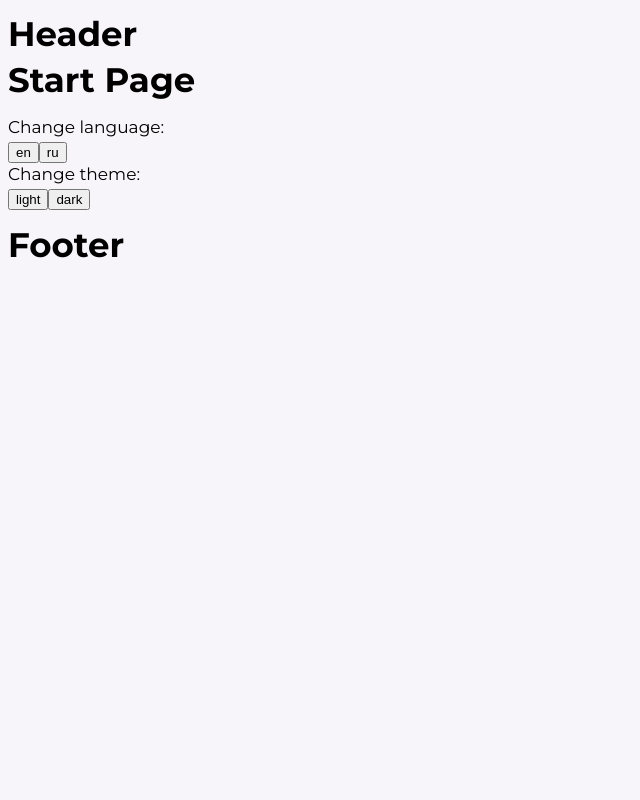
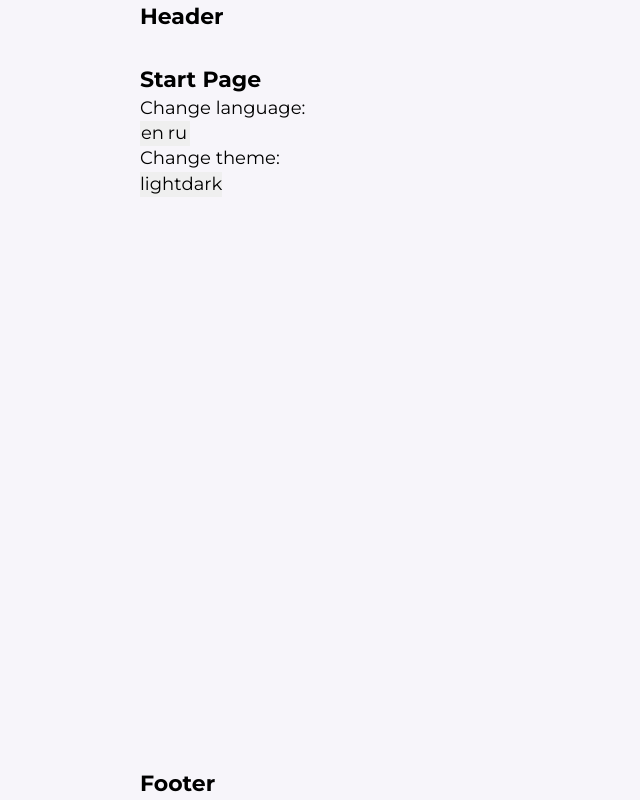
Before and after one commit to Ponomareva-Nina/Wikium-Clone, a React (Create React App) app in the folder client/: page /#/ in a window 1280 px wide. Shown: the whole page, without its empty margins (0-640 px from the left). Built offline with nearby package versions, Linux system fonts and the light colour scheme.

Commit message:
feat: update common styles

```diff
--- a/client/src/components/Footer/Footer.tsx
+++ b/client/src/components/Footer/Footer.tsx
@@ -1,3 +1,7 @@
 export const Footer = () => {
-  return <h1>Footer</h1>;
+  return (
+    <footer>
+      <h1>Footer</h1>
+    </footer>
+  );
 };
--- a/client/src/components/Header/Header.tsx
+++ b/client/src/components/Header/Header.tsx
@@ -1,3 +1,7 @@
 export const Header = () => {
-  return <h1>Header</h1>;
+  return (
+    <header>
+      <h1>Header</h1>
+    </header>
+  );
 };
--- a/client/src/index.scss
+++ b/client/src/index.scss
@@ -4,10 +4,87 @@
  font-size: 10px;
 }
 
-@mixin font-main($size: 1.7rem) {
+@mixin font-main($size: 1.8rem) {
   font-family: "Montserrat", sans-serif;
   font-size: $size;
+  font-weight: 400;
   line-height: 140%;
+}
+
+@mixin font-title($size: 2.2rem) {
+  font-family: "Montserrat", sans-serif;
+  font-size: $size;
+  font-weight: 600;
+  line-height: 150%;
+}
+
+@mixin flex-row($gap: 1rem, $justify: flex-start, $align: center) {
+  display: flex;
+  flex-direction: row;
+  gap: $gap;
+  justify-content: $justify;
+  align-items: $align;
+}
+
+@mixin flex-column($gap: 1rem, $justify: center, $align: center) {
+  display: flex;
+  flex-direction: column;
+  gap: $gap;
+  justify-content: $justify;
+  align-items: $align;
+}
+
+* {
+  box-sizing: border-box;
+}
+
+html,
+body,
+div,
+p,
+ul,
+ol,
+li,
+a,
+form,
+button,
+input {
+  @include font-main();
+  margin: 0;
+  padding: 0;
+}
+
+h1,
+h2,
+h3,
+h4,
+h5,
+h6 {
+  @include font-title();
+  margin: 0;
+  padding: 0;
+}
+
+ul,
+ol {
+	list-style: none;
+}
+
+a {
+  text-decoration: none;
+  &:hover {
+    cursor: pointer;
+  }
+}
+
+button,
+input,
+label {
+  border: none;
+  outline: none;
+  &:hover {
+    cursor: pointer;
+  }
 }
 
 body {
@@ -15,3 +92,22 @@ body {
   background-color: var(--bg-page);
   color: var(--font-main-color);
 }
+
+#root {
+  scroll-behavior: smooth;
+  height: 100vh;
+  @include flex-column($gap: 3rem);
+  max-width: 100rem;
+  margin: 0 auto;
+}
+
+header,
+footer {
+  width: 100%;
+  flex: 0 0 auto;
+}
+
+main {
+  flex: 1 0 auto;
+  width: 100%;
+}
```
